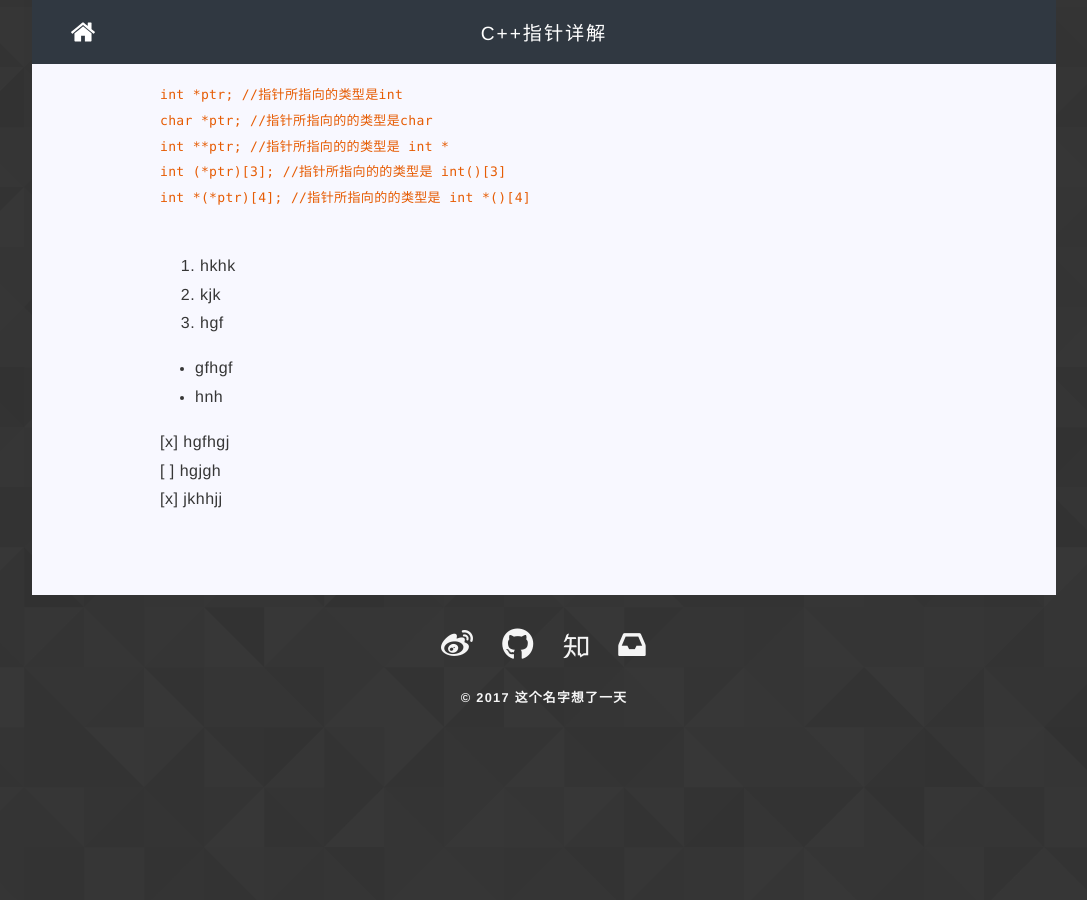
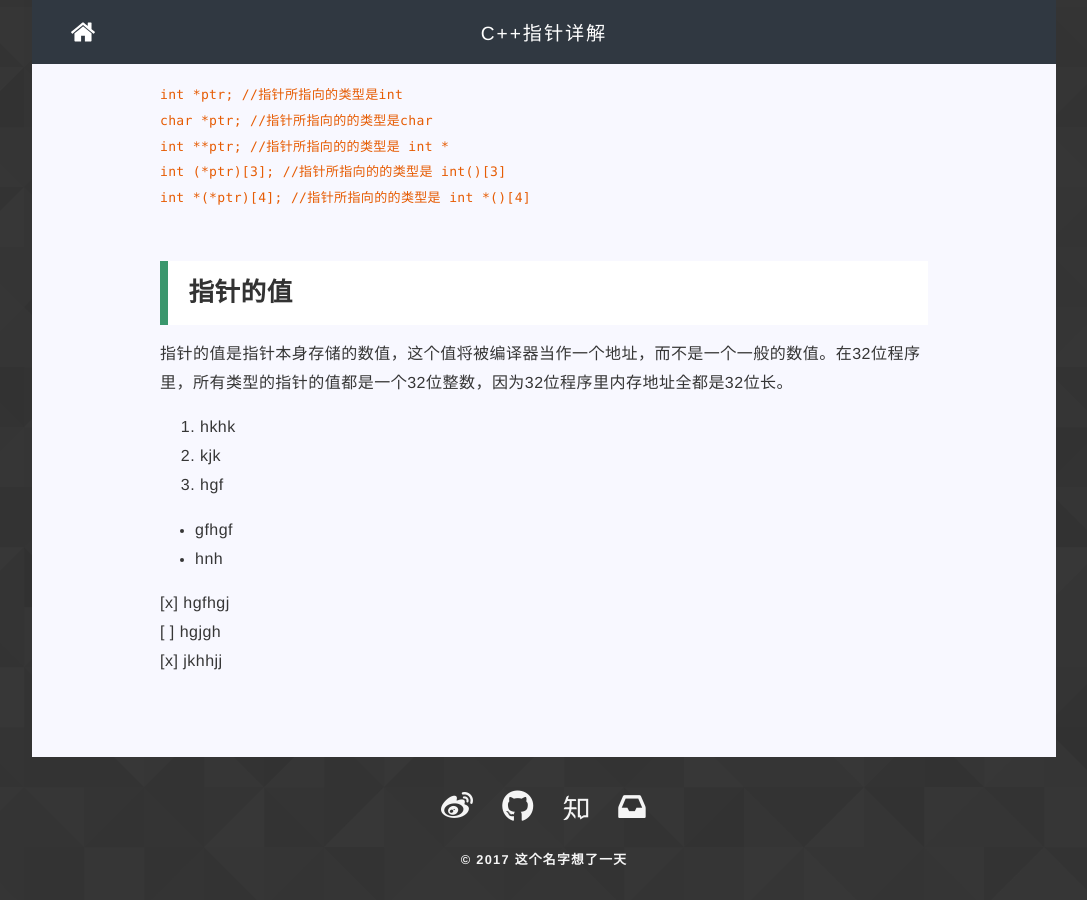
Before and after one commit to gwmz/zhuxiaoqiangcn.github.io, a Jekyll site: the page built from _posts/2017-03-27-hello-world.md, in a window 1280 px wide and 900 px high, scrolled down 893 px. Shown: the whole window, without its empty margins (96-1183 px from the left). Built offline with Jekyll 4.4.1, drawn with Linux system fonts in a browser that asks for light colours; nearby versions of some CDN libraries; library files that are not in the unit come from our copies; comment, search, counter and statistics services are not loaded; before the commit the page ends 1631 px from its top, so only the background shows below that.

Commit message:
commit new content

```diff
--- a/_posts/2017-03-27-hello-world.md
+++ b/_posts/2017-03-27-hello-world.md
@@ -38,6 +38,10 @@ int *(*ptr)[4]; //指针所指向的的类型是 int *()[4]
 </code>
 </pre>
 
+### 指针的值
+<p>
+	指针的值是指针本身存储的数值，这个值将被编译器当作一个地址，而不是一个一般的数值。在32位程序里，所有类型的指针的值都是一个32位整数，因为32位程序里内存地址全都是32位长。
+</p>
 1. hkhk
 2. kjk
 3. hgf
```
